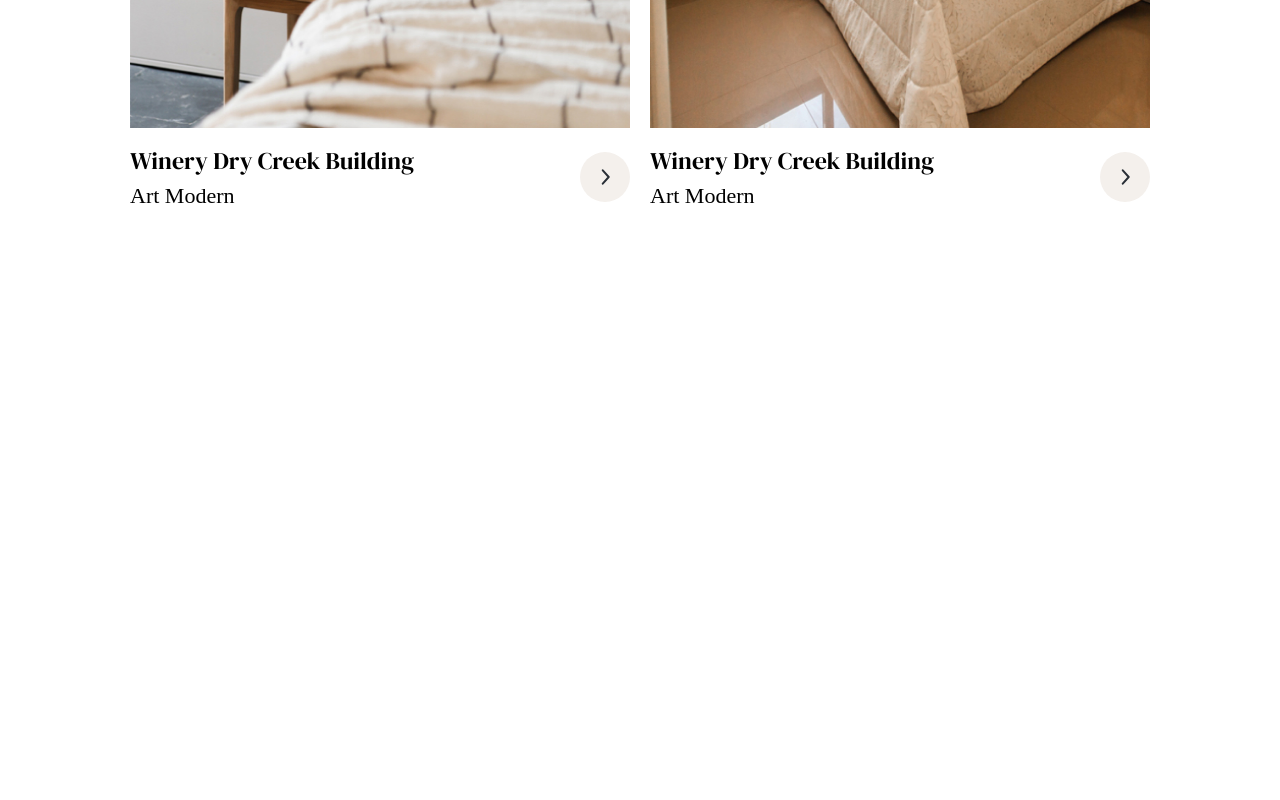
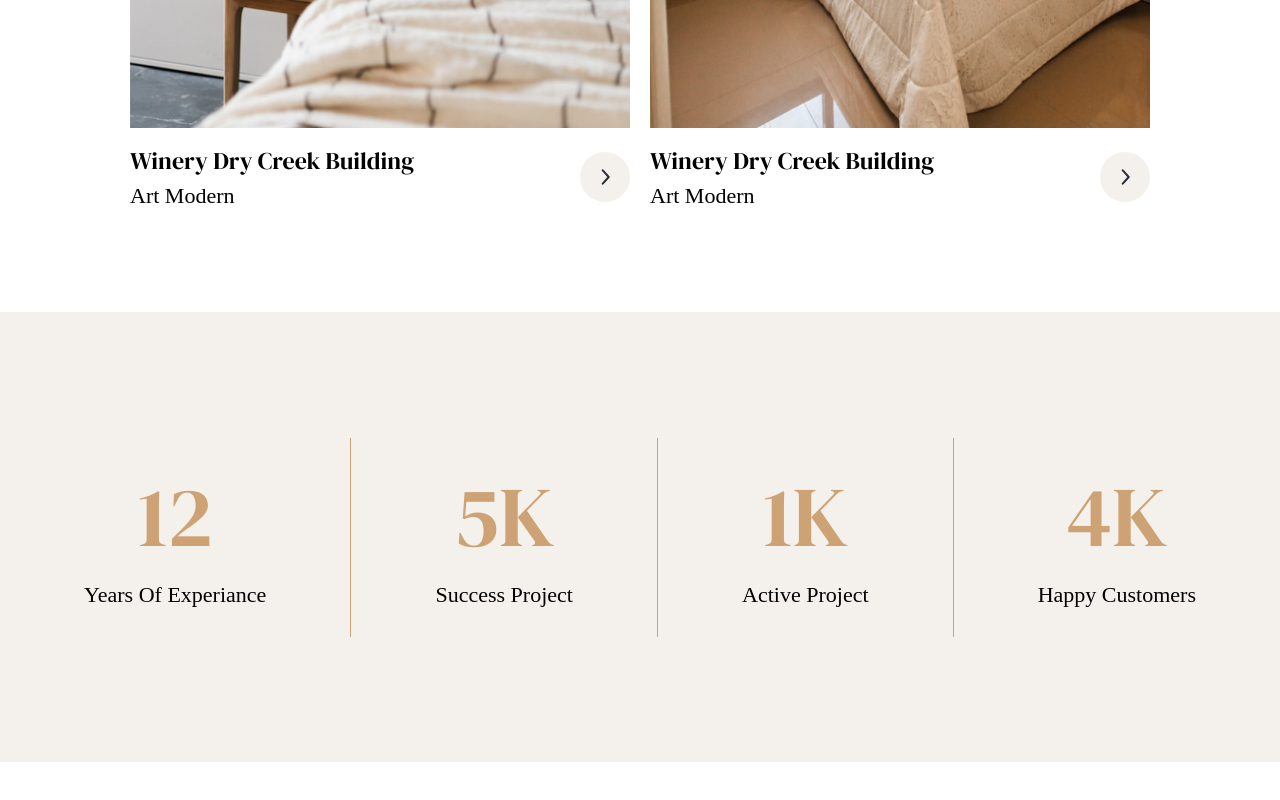
Before and after one commit to b-s-x/interior-landing, a React (Vite) app: page / in a window 1280 px wide. Shown: the part 4747-5547 px from the top of the page. Before the commit the page ends 5059 px from the top, so only its background shows below. Built offline with nearby package versions, Linux system fonts and the light colour scheme; a web font is replaced by a local one.

Commit message:
src/pages/Home/index.tsx: add screen

```diff
--- a/src/pages/Home/index.tsx
+++ b/src/pages/Home/index.tsx
@@ -4,17 +4,19 @@ import { ScreenInfo } from "./components/ScreenInfo";
 import { ScreenPeopleAbout } from "./components/ScreenPeopleAbout";
 import { ScreenBrand } from "./components/ScreenBrand";
 import { ScreenRecentProject } from "./components/ScreenRecentProject";
+import { ScreenAchievements } from "./components/ScreenAchievements";
 import styles from './Home.module.scss';
 
 export const Home = () => {
   return (
-    <div>
+    <>
       <ScreenMain />
       <ScreenViewMore />
       <ScreenInfo />
       <ScreenPeopleAbout />
       <ScreenBrand />
       <ScreenRecentProject />
-    </div>
+      <ScreenAchievements />
+    </>
   )
 };
```
